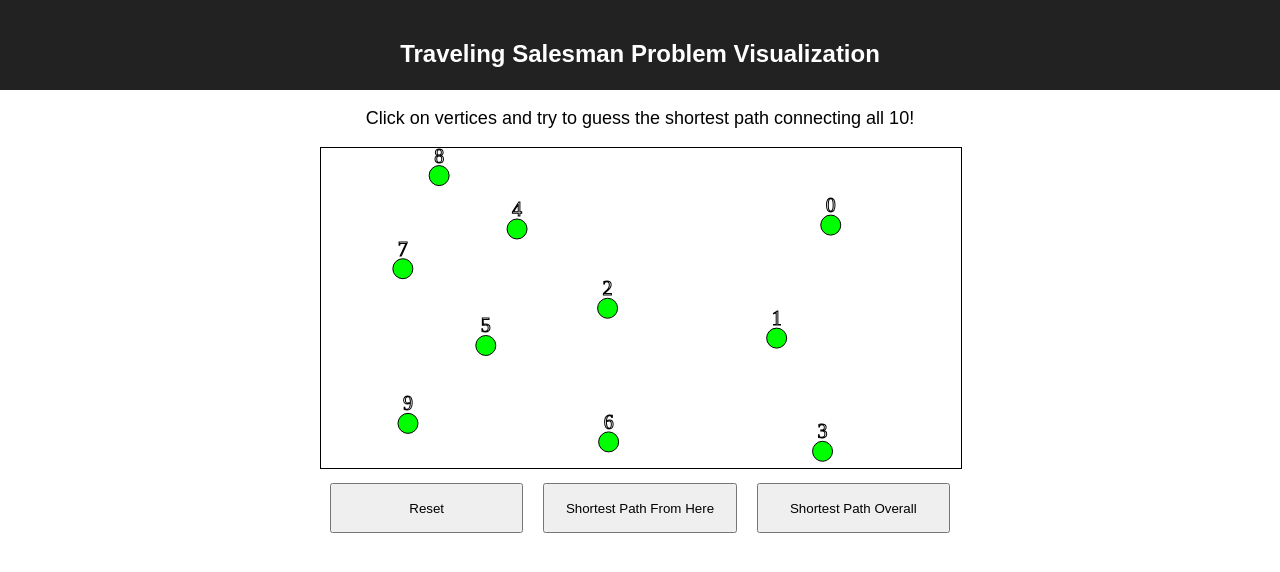
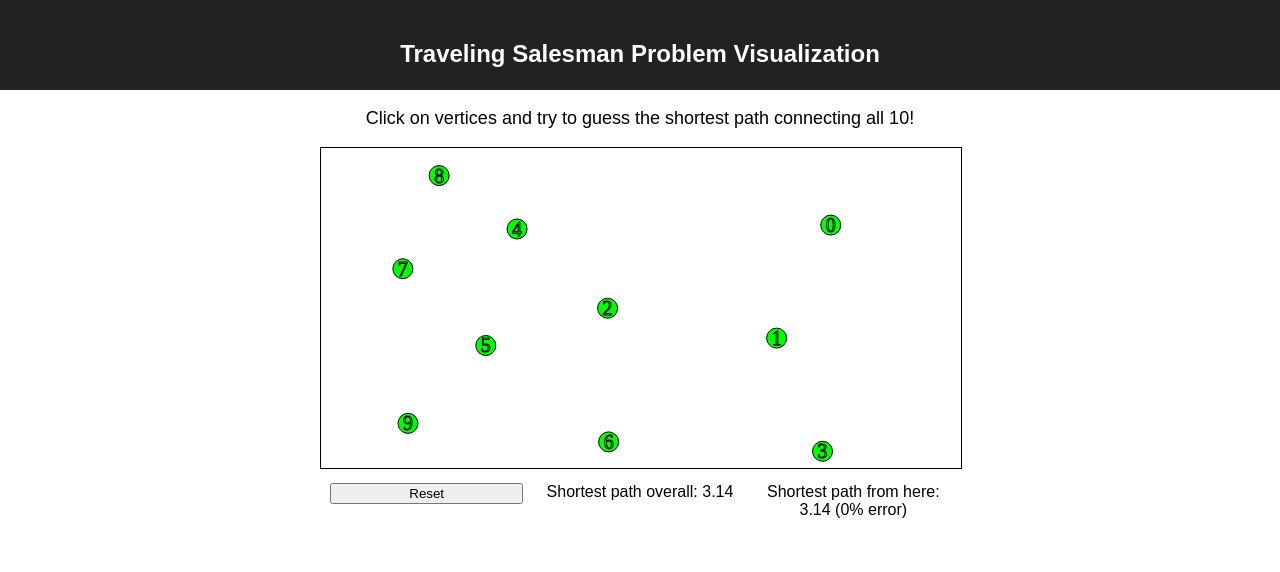
Before and after one commit to JoshHumpherys/TravelingSalesman, a React (Create React App) app: page / in a window 1280 px wide. Shown: the top 572 px of the page. Built offline with nearby package versions, Linux system fonts and the light colour scheme.

Commit message:
Display shortest paths

```diff
--- a/src/App.css
+++ b/src/App.css
@@ -42,8 +42,16 @@
   flex-direction: row;
 }
 
-.button-container > button {
+.button-container > div {
   flex: 1;
   margin: 10px;
   height: 50px;
 }
+
+.button-container > div > button {
+  width: 100%;
+}
+
+.button-container > div > * {
+  margin-bottom: 10px;
+}
--- a/src/App.js
+++ b/src/App.js
@@ -27,6 +27,7 @@ class App extends Component {
     this.shortestPathRecursive = this.shortestPathRecursive.bind(this);
     this.shortestPathOverall = this.shortestPathOverall.bind(this);
     this.calculatePathLength = this.calculatePathLength.bind(this);
+    this.pathContainedWithin = this.pathContainedWithin.bind(this);
   }
 
   getDistance(p1, p2) {
@@ -77,24 +78,34 @@ class App extends Component {
     c.clearRect(0, 0, width, height);
     c.strokeStyle = "#000";
 
-    // draw path
-    if(this.state.path.length > 1) {
+    let drawPath = (path, shift = 0) => {
       let getCoordsFromVertexId = id => {
         let vertex = this.state.vertices.find(v => v.id === id);
         return {x: vertex.x * this.state.canvasWidth, y: vertex.y * this.state.canvasHeight };
       };
       c.beginPath();
-      let initialCoords = getCoordsFromVertexId(this.state.path[0]);
-      c.moveTo(initialCoords.x, initialCoords.y);
-      for(let i = 1; i < this.state.path.length; i++) {
-        let {x, y} = getCoordsFromVertexId(this.state.path[i]);
-        c.lineTo(x, y);
+      let initialCoords = getCoordsFromVertexId(path[0]);
+      c.moveTo(initialCoords.x + shift, initialCoords.y + shift);
+      for(let i = 1; i < path.length; i++) {
+        let {x, y} = getCoordsFromVertexId(path[i]);
+        c.lineTo(x + shift, y + shift);
         c.stroke();
       }
-      if(this.state.path.length === this.NUM_VERTICES) {
-        c.lineTo(initialCoords.x, initialCoords.y);
+      if(path.length === this.NUM_VERTICES) {
+        c.lineTo(initialCoords.x + shift, initialCoords.y + shift);
         c.stroke();
       }
+    };
+
+    // draw path
+    if(this.state.path.length > 1) {
+      drawPath(this.state.path);
+    }
+
+    // draw shortest path
+    if(this.state.shortestPathOverall && this.state.path.length === this.NUM_VERTICES) {
+      c.strokeStyle = '#0f0';
+      drawPath(this.state.shortestPathOverall.path, 5);
     }
 
     // draw vertices
@@ -109,10 +120,14 @@ class App extends Component {
       c.beginPath();
       c.arc(v.x * width, v.y * height, this.RADIUS, 0, Math.PI * 2, true);
       c.fill();
+      c.strokeStyle = '#000';
       c.stroke();
       c.font = '20px serif';
-      // c.strokeText(v.id, v.x * width - 5, v.y * height + 7);
-      c.strokeText(v.id, v.x * width - 5, v.y * height - 13);
+      if(v.selected || v.hover) {
+        c.strokeStyle = '#fff';
+      }
+      c.strokeText(v.id, v.x * width - 5, v.y * height + 7);
+      // c.strokeText(v.id, v.x * width - 5, v.y * height - 13);
     }
   }
 
@@ -137,8 +152,12 @@ class App extends Component {
     });
     if(selectedId !== -1) {
       let path = this.state.path.concat(selectedId);
-      this.setState({ vertices, path }, () => {
-        if(path.length === this.NUM_VERTICES) {
+      let shortestPathFromHere = this.state.shortestPathFromHere;
+      if(shortestPathFromHere !== undefined && !this.pathContainedWithin(path, this.state.shortestPathFromHere.path)) {
+        shortestPathFromHere = undefined;
+      }
+      this.setState({ vertices, path, shortestPathFromHere }, () => {
+        if(shortestPathFromHere === undefined) {
           this.shortestPath();
         }
       });
@@ -162,8 +181,9 @@ class App extends Component {
       path = [0];
     } else {
       path = JSON.parse(JSON.stringify(this.state.path));
-      if(path.length === 0) {
-        path.push(0);
+      if(this.pathContainedWithin(path, this.state.shortestPathOverall.path)) {
+        this.setState({ shortestPathFromHere: this.state.shortestPathOverall });
+        return;
       }
     }
     let remainingVertices = this.state.vertices.filter(v => path.find(id => id === v.id) === undefined);
@@ -184,9 +204,11 @@ class App extends Component {
     // }
     // console.log(path);
     let shortestPath = this.shortestPathRecursive(path, remainingVertices, remainingVertices.length > 0 ? this.calculatePathLength(path) : this.calculateLoopPathLength(path));
-    console.log(shortestPath);
-    console.log('shortest path length: ' + this.calculateLoopPathLength(shortestPath.path));
-    console.log('selected path length: ' + this.calculateLoopPathLength(this.state.path));
+    if(startOver === true) {
+      this.setState({ shortestPathOverall: shortestPath }, this.shortestPath);
+    } else {
+      this.setState({ shortestPathFromHere: shortestPath });
+    }
   }
 
   shortestPathRecursive(path, remainingVertices, length, initial = true) {
@@ -246,8 +268,26 @@ class App extends Component {
     }
   }
 
+  pathContainedWithin(innerPath, outerPath) {
+    let cycleString = (s1, s2) => {
+      let s1SplitIndex = s1.indexOf(s2.charAt(0));
+      return s1.substring(s1SplitIndex) + s1.substring(0, s1SplitIndex);
+    };
+    outerPath = outerPath.join('');
+    let innerPathForwards = innerPath.join('');
+    let innerPathBackwards = JSON.parse(JSON.stringify(innerPath)).reverse().join('');
+    let containedForwards = cycleString(outerPath, innerPathForwards).startsWith(innerPathForwards);
+    let containedBackwards = cycleString(outerPath, innerPathBackwards).startsWith(innerPathBackwards);
+    return containedForwards || containedBackwards;
+  }
+
   reset() {
-    this.setState({ vertices: this.generateNewVertices(this.NUM_VERTICES), path: [] });
+    this.setState({
+      vertices: this.generateNewVertices(this.NUM_VERTICES),
+      path: [],
+      shortestPathFromHere: undefined,
+      shortestPathOverall: undefined
+    }, this.shortestPathOverall);
   }
 
   componentWillMount() {
@@ -264,6 +304,9 @@ class App extends Component {
   }
 
   render() {
+    let calculateError = (a, b) => {
+      return Math.floor(((b - a) / a) * 10000) / 100;
+    };
     return (
       <div className="app">
         <div className="app-header">
@@ -275,9 +318,15 @@ class App extends Component {
           </p>
           <canvas id="canvas" ref={ref => this.canvas = ref} onMouseMove={this.handleMouseMove} onClick={this.handleMouseClick} />
           <div className="button-container">
-            <button onClick={this.reset}>Reset</button>
-            <button onClick={this.shortestPath}>Shortest Path From Here</button>
-            <button onClick={this.shortestPathOverall}>Shortest Path Overall</button>
+            <div>
+              <button onClick={this.reset}>Reset</button>
+            </div>
+            <div>
+              {this.state.shortestPathOverall ? 'Shortest path overall: ' + Math.floor(this.state.shortestPathOverall.length * 100) / 100 : ''}
+            </div>
+            <div>
+              {this.state.shortestPathFromHere ? 'Shortest path from here: ' + (Math.floor(this.state.shortestPathFromHere.length * 100) / 100) + ' (' + calculateError(this.state.shortestPathOverall.length, this.state.shortestPathFromHere.length) + '% error)' : ''}
+            </div>
           </div>
         </div>
       </div>
```
